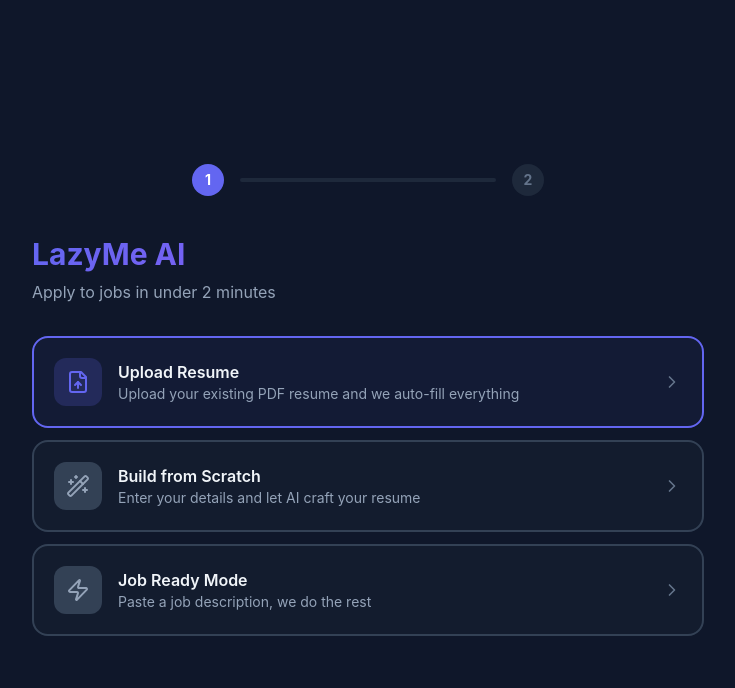
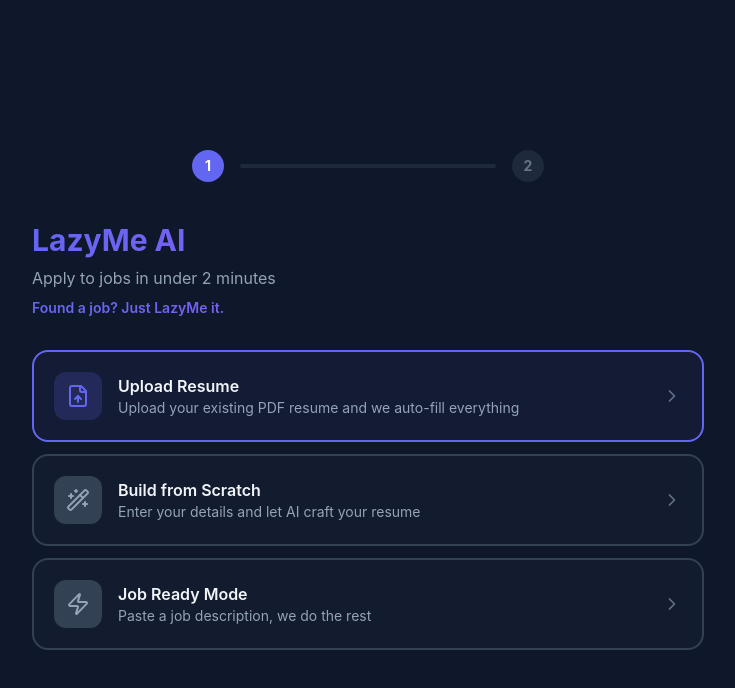
Before and after one commit to devTejasMokarkar/LazyMe, a Next.js app: page / in a window 1280 px wide. Shown: the top 688 px of the page, without its empty margins (272-1007 px from the left). Built offline with nearby package versions, Linux system fonts and the light colour scheme.

Commit message:
Found a job? Just LazyMe it.

```diff
--- a/components/EmailButton.tsx
+++ b/components/EmailButton.tsx
@@ -61,6 +61,9 @@ Contact Information:
 ${resumeData.name}
 ${resumeData.title}
 ${resumeData.email}
+
+---
+Found a job? Just LazyMe it.
   `.trim();
 
   const subject = `Application for ${jobTitle}`;
@@ -98,6 +101,11 @@ ${resumeData.email}
         <Send className="w-4 h-4" />
         Apply Now
       </button>
+      {showOptions && (
+        <p className="absolute top-full left-0 mt-2 text-xs font-semibold bg-gradient-to-r from-primary to-purple-500 bg-clip-text text-transparent whitespace-nowrap">
+          Found a job? Just LazyMe it.
+        </p>
+      )}
 
       {showOptions && (
         <>
@@ -178,6 +186,9 @@ ${resumeData.email}
 
               <div className="p-4 bg-slate-900/50 text-center">
                 <p className="text-[10px] text-slate-500 uppercase tracking-widest font-bold">Powered by LazyMe AI</p>
+                <p className="text-[10px] font-semibold bg-gradient-to-r from-primary to-purple-500 bg-clip-text text-transparent mt-1">
+                  Found a job? Just LazyMe it.
+                </p>
               </div>
             </div>
           </div>
--- a/components/JobDashboard.tsx
+++ b/components/JobDashboard.tsx
@@ -203,6 +203,9 @@ export function JobDashboard({
         </div>
 
         <div className="flex items-center gap-3">
+          <p className="text-xs font-semibold bg-gradient-to-r from-primary to-purple-500 bg-clip-text text-transparent hidden lg:block">
+            Found a job? Just LazyMe it.
+          </p>
           <button
             onClick={selectAll}
             className="text-xs font-medium text-slate-400 hover:text-white px-3 py-2 rounded-lg hover:bg-slate-800 transition-colors"
@@ -218,10 +221,15 @@ export function JobDashboard({
           <button
             onClick={handleBatchApply}
             disabled={selectedJobs.size === 0}
-            className="flex items-center gap-2 px-6 py-2 bg-emerald-600 hover:bg-emerald-500 text-white text-sm font-bold rounded-xl transition-all shadow-lg active:scale-95 disabled:opacity-50 disabled:cursor-not-allowed"
+            className="flex flex-col items-center gap-1 px-6 py-2 bg-emerald-600 hover:bg-emerald-500 text-white text-sm font-bold rounded-xl transition-all shadow-lg active:scale-95 disabled:opacity-50 disabled:cursor-not-allowed"
           >
-            <Zap className="w-4 h-4" />
-            Apply to {selectedJobs.size} Job{selectedJobs.size !== 1 ? "s" : ""}
+            <div className="flex items-center gap-2">
+              <Zap className="w-4 h-4" />
+              Apply to {selectedJobs.size} Job{selectedJobs.size !== 1 ? "s" : ""}
+            </div>
+            <span className="text-[10px] font-semibold bg-gradient-to-r from-primary to-purple-500 bg-clip-text text-transparent">
+              Found a job? Just LazyMe it.
+            </span>
           </button>
         </div>
       </header>
--- a/components/OnboardingFlow.tsx
+++ b/components/OnboardingFlow.tsx
@@ -170,7 +170,10 @@ export function OnboardingFlow({ onComplete }: OnboardingFlowProps) {
       {step === 0 && (
         <div className="animate-slide-up">
           <h1 className="text-3xl font-bold mb-2 gradient-text">LazyMe AI</h1>
-          <p className="text-slate-400 mb-8">Apply to jobs in under 2 minutes</p>
+          <p className="text-slate-400 mb-2">Apply to jobs in under 2 minutes</p>
+          <p className="text-sm font-semibold bg-gradient-to-r from-primary to-purple-500 bg-clip-text text-transparent mb-8">
+            Found a job? Just LazyMe it.
+          </p>
 
           <div className="space-y-3">
             {modes.map(m => (
@@ -223,6 +226,9 @@ export function OnboardingFlow({ onComplete }: OnboardingFlowProps) {
             <button onClick={handleFinish} className="btn-primary w-full text-lg py-4">
               Generate & Apply <Zap className="w-5 h-5 inline ml-2" />
             </button>
+            <p className="text-center text-xs font-semibold bg-gradient-to-r from-primary to-purple-500 bg-clip-text text-transparent mt-3">
+              Found a job? Just LazyMe it.
+            </p>
           </div>
         </div>
       )}
@@ -267,6 +273,9 @@ export function OnboardingFlow({ onComplete }: OnboardingFlowProps) {
             <button onClick={handleFinish} className="btn-primary w-full text-lg py-4">
               Generate & Apply <Zap className="w-5 h-5 inline ml-2" />
             </button>
+            <p className="text-center text-xs font-semibold bg-gradient-to-r from-primary to-purple-500 bg-clip-text text-transparent mt-3">
+              Found a job? Just LazyMe it.
+            </p>
           </div>
         </div>
       )}
--- a/components/ResumeBuilder.tsx
+++ b/components/ResumeBuilder.tsx
@@ -346,7 +346,10 @@ export function ResumeBuilder({
           <div className="text-sm font-medium text-slate-300">{resume.name || "Untitled Resume"}</div>
         </div>
 
-        <div className="flex items-center gap-4">
+        <div className="flex items-center gap-3">
+          <p className="text-xs font-semibold bg-gradient-to-r from-primary to-purple-500 bg-clip-text text-transparent hidden md:block">
+            Found a job? Just LazyMe it.
+          </p>
           <button onClick={generateResume} disabled={loading} className="flex items-center gap-2 px-6 py-2 bg-emerald-600 hover:bg-emerald-500 text-white text-sm font-bold rounded-xl transition-all shadow-lg active:scale-95 disabled:opacity-50">
             <RefreshCw className={`w-4 h-4 ${loading ? 'animate-spin' : ''}`} />
             Recompile
```
